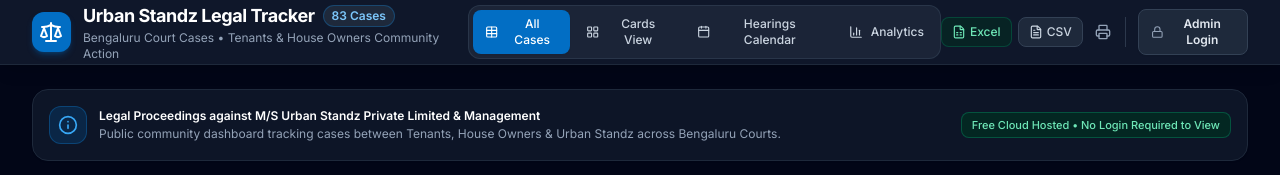
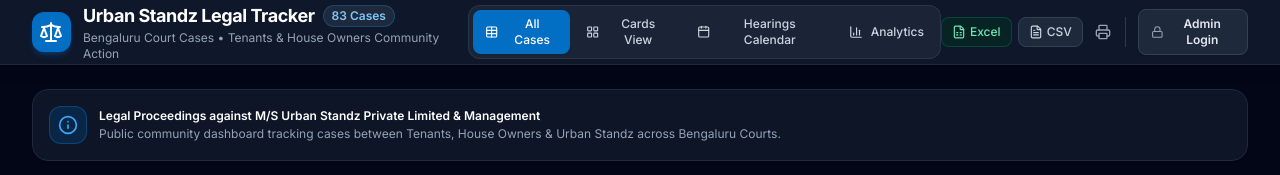
Before and after one commit to manojgarg1/urban-standz-tracker, a React (Vite) app: page / in a window 1280 px wide. Shown: the top 175 px of the page. Built offline with nearby package versions, Linux system fonts and the light colour scheme; no server answers; the database is empty.

Commit message:
Remove Free Cloud Hosted banner tag

```diff
--- a/src/App.tsx
+++ b/src/App.tsx
@@ -314,11 +314,6 @@ export const App: React.FC = () => {
               </p>
             </div>
           </div>
-          <div className="flex items-center gap-2 self-end sm:self-auto">
-            <span className="px-2.5 py-1 rounded-lg bg-emerald-950/80 text-emerald-300 border border-emerald-800/80 text-[11px] font-medium">
-              Free Cloud Hosted • No Login Required to View
-            </span>
-          </div>
         </div>
 
         {/* Stats Metrics Dashboard */}
```
